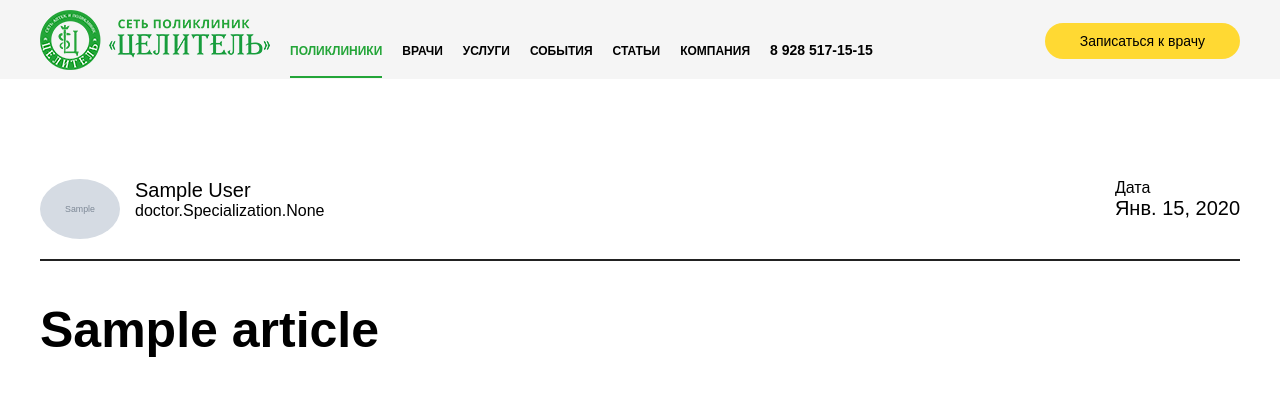
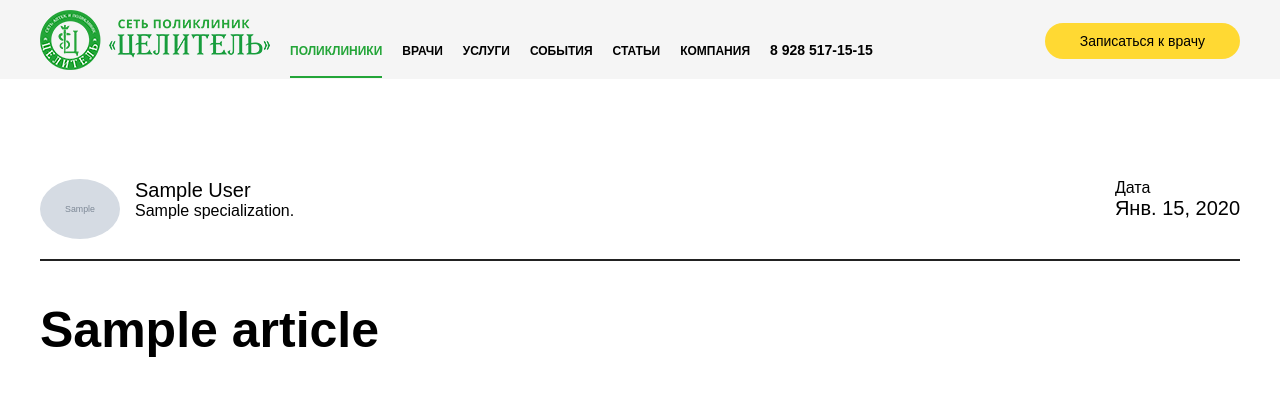
Before and after one commit to MGDas/CelitelClinic, a Django app: a page that uses sitecelitel/article/templates/article/article_detail.html in a window 1280 px wide. Shown: the top 394 px of the page. Run offline with Django 3.2, Linux system fonts and the light colour scheme; tables that the repository leaves empty hold one stand-in row (values such as "Sample post"); grey boxes marked "Sample" are stand-in pictures; some web fonts are replaced.

Commit message:
Специализации у автора
Вывел специализации у автора статьи, так же у других авторов в блоке Другие статьи.

```diff
--- a/sitecelitel/article/templates/article/article_detail.html
+++ b/sitecelitel/article/templates/article/article_detail.html
@@ -25,7 +25,9 @@
                   {% endif %}
                   <div class="materialInfo__wrap">
                     <h3>{{ doctor.full_name }}</h3>
-                    {% if doctor.specialization %}<p>{{ doctor.specialization }}</p>{% endif %}
+                    {% if doctor.specialization %}
+                        <p><span class="">{% for spec in doctor.specialization.all %}{{ spec }}.{% endfor %}</span></p>
+                    {% endif %}
                   </div>
                 </div>
                 <div class="materialInfo__date"><span>Дата</span>{{ article.updated|ru_strftime:"%d %B %Y"}}</div>
@@ -96,7 +98,7 @@
                     <div class="articles__wrap">
                       <div class="articles__name">{{ other.doctor.full_name }}</div>
                       {% if other.doctor.specialization %}
-                      <div class="articles__desc">{{ other.doctor.specialization }}</div>
+                        <div class="articles__desc">{% for spec in other.doctor.specialization.all %}<span class="">{{ spec }}. </span>{% endfor %}</div>
                       {% endif %}
                     </div>
                   </div>
```
